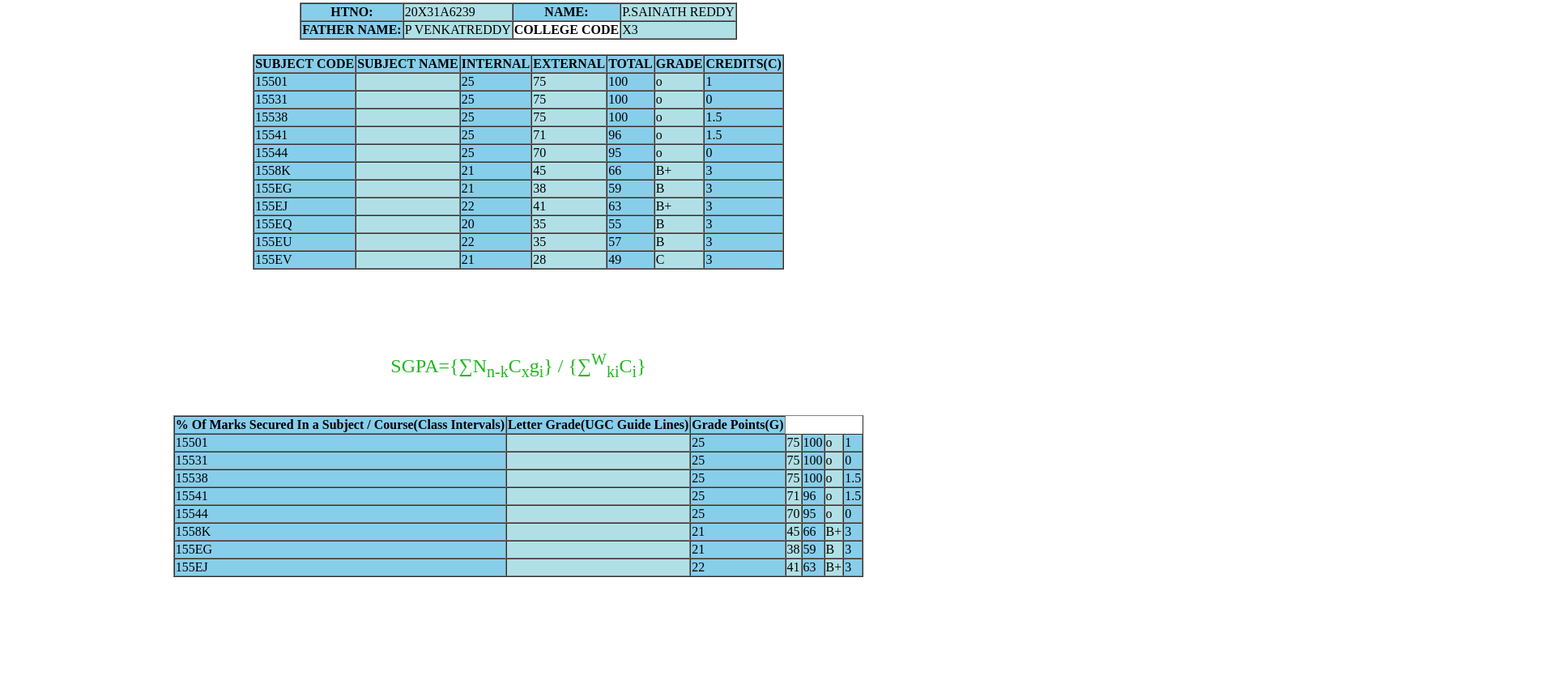
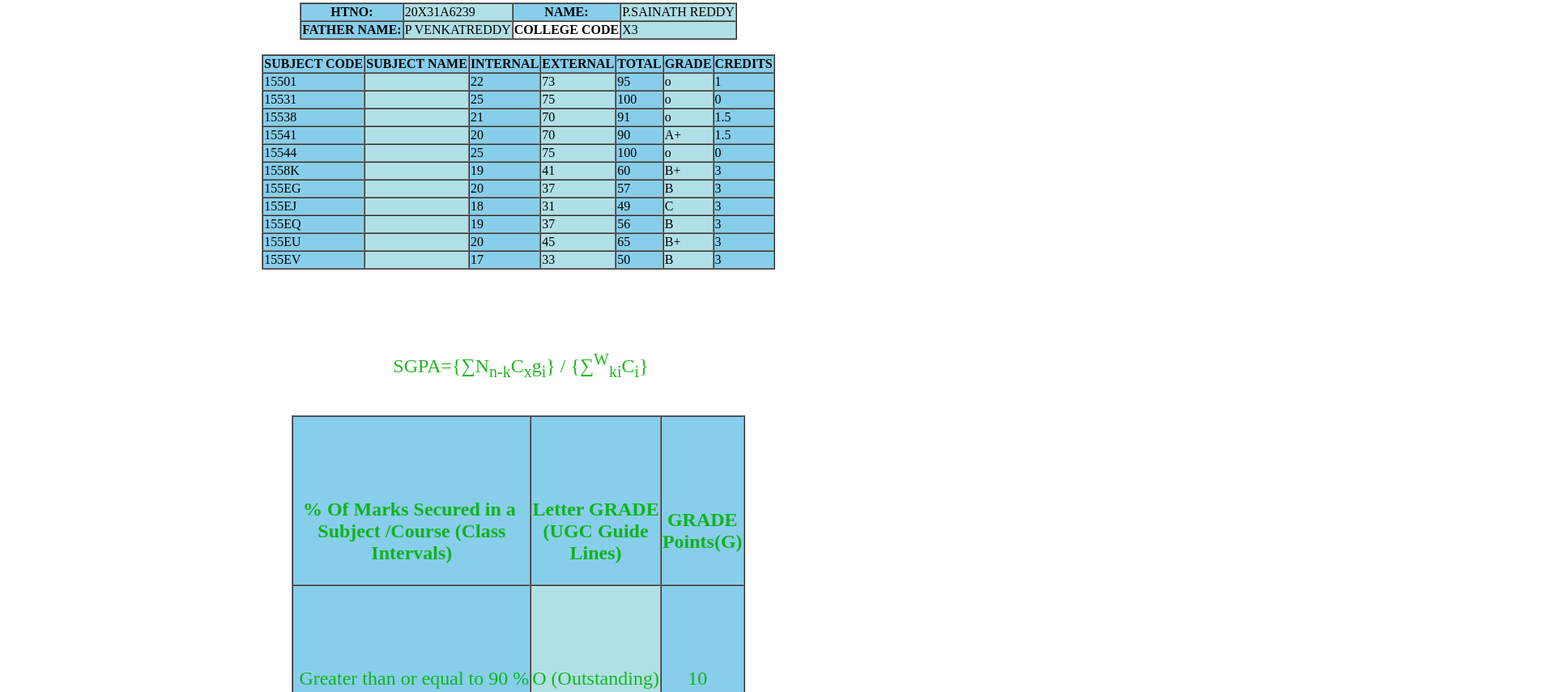
Before and after one commit to rishi13github/firstgit, a plain HTML site: page index.html in a window 1280 px wide. Shown: the part 149-1004 px from the top of the page at 81% size, 1920 px wide, since content can reach past the window. Before the commit the page ends 870 px from the top, so only its background shows below. Drawn offline with Linux system fonts and the light colour scheme.

Commit message:
Update index.html

```diff
--- a/index.html
+++ b/index.html
@@ -6,15 +6,16 @@
     <title>results.jntuh.Ac.in</title>
 </head>
 <body>
-    <pre>Result of &#8546; B.Tech. &#8544; Semester(R18) Regular 2023 Exams</pre>
-     <table border="" CELLSPACING="0px" align="center">
-        <tr>
+    <pre class="zero">Result of &#8546; B.Tech. &#8544; Semester(R18) Regular 2023 Exams</pre>
+    <div class="begin">
+     <table  border="" CELLSPACING="0px" align="center" class="tone">
+        <tr class="blue">
          <th>HTNO:</th>
-         <TD> 20X31A6239</TD>
+         <TD>  20X31A6239</TD>
          <TH> NAME:</TH>
          <TD> P.SAINATH REDDY</TD>
         </TR>
-         <TR class="ONE">
+         <TR class="black">
          <th> FATHER NAME:</th>
          <TD> P VENKATREDDY</TD>
          <TH>COLLEGE CODE</TH>
@@ -23,32 +24,33 @@
 
 
      </table>
+     </div>
 
 
 
-
+<div class="zone">
     <table border="" cellspacing="0px" align="center">
-        <tr>
+        <tr class="blue">
             <th>SUBJECT CODE</th> <BR>
             <th>SUBJECT NAME</th>
             <th>INTERNAL</th>
             <th>EXTERNAL</th>
             <th>TOTAL</th>
             <th>GRADE</th>
-            <th>CREDITS(C)</th>
+            <th>CREDITS</th>
         </tr>
-        <tr>
+        <tr class="black">
             <td>15501</td>
             <td>    </td>
-            <td>25</td>
-            <td>75</td>
-            <td>100</td>
+            <td>22</td>
+            <td>73</td>
+            <td>95</td>
             <td>o</td>
             <td>1</td>
 
 
         </tr>
-        <tr>
+        <tr class="blue">
             <td>15531</td>
             <td>    </td>
             <td>25</td>
@@ -58,121 +60,28 @@
             <td>0</td>
 
         </tr>
-        <tr>
+        <tr class="black">
             <td>15538</td>
             <td>    </td>
-            <td>25</td>
-            <td>75</td>
-            <td>100</td>
+            <td>21</td>
+            <td>70</td>
+            <td>91</td>
             <td>o</td>
             <td>1.5</td>
 
         </tr>
-        <tr>
+        <tr class="blue">
             <td>15541</td>
             <td>    </td>
-            <td>25</td>
-            <td>71</td>
-            <td>96</td>
-            <td>o</td>
+            <td>20</td>
+            <td>70</td>
+            <td>90</td>
+            <td>A+</td>
             <td>1.5</td>
 
         </tr>
-        <tr>
+        <tr class="black">
             <td>15544</td>
-            <td>    </td>
-            <td>25</td>
-            <td>70</td>
-            <td>95</td>
-            <td>o</td>
-            <td>0</td>
-
-        </tr>
-        <tr>
-            <td>1558K</td>
-            <td>    </td>
-            <td>21</td>
-            <td>45</td>
-            <td>66</td>
-            <td>B+</td>
-            <td>3</td>
-
-        </tr>
-        <tr>
-            <td>155EG</td>
-            <td>    </td>
-            <td>21</td>
-            <td>38</td>
-            <td>59</td>
-            <td>B</td>
-            <td>3</td>
-
-        </tr>
-        <tr>
-            <td>155EJ</td>
-            <td>    </td>
-            <td>22</td>
-            <td>41</td>
-            <td>63</td>
-            <td>B+</td>
-            <td>3</td>
-
-        </tr>
-        <tr>
-            <td>155EQ</td>
-            <td>    </td>
-            <td>20</td>
-            <td>35</td>
-            <td>55</td>
-            <td>B</td>
-            <td>3</td>
-
-        </tr>
-        <tr>
-            <td>155EU</td>
-            <td>    </td>
-            <td>22</td>
-            <td>35</td>
-            <td>57</td>
-            <td>B</td>
-            <td>3</td>
-
-        </tr>
-        <tr>
-            <td>155EV</td>
-            <td>    </td>
-            <td>21</td>
-            <td>28</td>
-            <td>49</td>
-            <td>C</td>
-            <td>3</td>
-
-        </tr>
-    </table>
-
-
-<PRE>SGPA={&#8721;<SUPER>N</SUPER><SUB>n-k</SUB>C<SUB>x</SUB>g<SUB>i</SUB>} / {&#8721;<sup>W</sup><sub>ki</sub>C<SUB>i</SUB>}</PRE>
-
-     <table border="" cellspacing="0px" align="center">
-        <tr>
-            <th>% Of Marks Secured In a Subject / Course(Class Intervals)</th> <BR>
-            <th>Letter Grade(UGC Guide Lines)</th>
-            <th>Grade
-            Points(G)</th>
-        </tr>
-            <tr>
-            <td>15501</td>
-            <td>    </td>
-            <td>25</td>
-            <td>75</td>
-            <td>100</td>
-            <td>o</td>
-            <td>1</td>
-
-
-        </tr>
-        <tr>
-            <td>15531</td>
             <td>    </td>
             <td>25</td>
             <td>75</td>
@@ -181,77 +90,152 @@
             <td>0</td>
 
         </tr>
-        <tr>
-            <td>15538</td>
-            <td>    </td>
-            <td>25</td>
-            <td>75</td>
-            <td>100</td>
-            <td>o</td>
-            <td>1.5</td>
-
-        </tr>
-        <tr>
-            <td>15541</td>
-            <td>    </td>
-            <td>25</td>
-            <td>71</td>
-            <td>96</td>
-            <td>o</td>
-            <td>1.5</td>
-
-        </tr>
-        <tr>
-            <td>15544</td>
-            <td>    </td>
-            <td>25</td>
-            <td>70</td>
-            <td>95</td>
-            <td>o</td>
-            <td>0</td>
-
-        </tr>
-        <tr>
+        <tr class="blue">
             <td>1558K</td>
             <td>    </td>
-            <td>21</td>
-            <td>45</td>
-            <td>66</td>
+            <td>19</td>
+            <td>41</td>
+            <td>60</td>
             <td>B+</td>
             <td>3</td>
 
         </tr>
-        <tr>
+        <tr class="black">
             <td>155EG</td>
             <td>    </td>
-            <td>21</td>
-            <td>38</td>
-            <td>59</td>
+            <td>20</td>
+            <td>37</td>
+            <td>57</td>
             <td>B</td>
             <td>3</td>
 
         </tr>
-        <tr>
+        <tr class="blue">
             <td>155EJ</td>
             <td>    </td>
-            <td>22</td>
-            <td>41</td>
-            <td>63</td>
+            <td>18</td>
+            <td>31</td>
+            <td>49</td>
+            <td>C</td>
+            <td>3</td>
+
+        </tr>
+        <tr class="black">
+            <td>155EQ</td>
+            <td>    </td>
+            <td>19</td>
+            <td>37</td>
+            <td>56</td>
+            <td>B</td>
+            <td>3</td>
+
+        </tr>
+        <tr class="blue">
+            <td>155EU</td>
+            <td>    </td>
+            <td>20</td>
+            <td>45</td>
+            <td>65</td>
             <td>B+</td>
             <td>3</td>
 
         </tr>
+        <tr class="black">
+            <td>155EV</td>
+            <td>    </td>
+            <td>17</td>
+            <td>33</td>
+            <td>50</td>
+            <td>B</td>
+            <td>3</td>
+
+        </tr>
+    </table>
+</div>
+
+
+<PRE class="one"> SGPA={&#8721;<SUPER>N</SUPER><SUB>n-k</SUB>C<SUB>x</SUB>g<SUB>i</SUB>} / {&#8721;<sup>W</sup><sub>ki</sub>C<SUB>i</SUB>}</PRE>
+<div class="second">
+<table class="sectable" border="" cellspacing="0px" align="center" style="width: 200px;">
+
+    <tr class="blue">
+        <th> <pre>% Of Marks Secured in a
+Subject /Course (Class
+ Intervals) </pre></th> <BR>
+
+        <th><pre>Letter GRADE
+(UGC Guide
+Lines)</pre></th>
+
+<th><pre>GRADE
+Points(G)</pre></th>
+
+    </tr>
+    <tr class="black">
+        <td><PRE> Greater than or equal to 90 %</PRE></td>
+        <td> <pre>O (Outstanding)</pre> </td>
+        <td><pre>    10      </pre></td>
 
 
 
+    </tr>
+    <tr class="blue">
+        <td><pre> 80 and Less than 90 %</pre></td>
+        <td> <pre> A+ (Excellent)</pre></td>
+        <td><pre>    9      </pre></td>
+    </tr>
+    <tr class="black">
+        <td><pre> 70 and Less than 80 %</pre></td>
+        <td> <pre> A (Very Good)</pre></td>
+        <td><pre>    8      </pre></td>
 
 
+    </tr>
+    <tr class="blue">
+        <td><pre> 60 and Less than 70 %</pre></td>
+        <td> <pre> B+ (GOOD)</pre></td>
+        <td><pre>    7      </pre></td>
 
 
-<TABLE>
+    </tr>
+    <tr class="black">
+        <td><pre> 50 and Less than 60 %</pre></td>
+        <td> <pre> B (Average)</pre></td>
+        <td><pre>    6      </pre></td>
 
-</TABLE>
 
+    </tr>
+    <tr class="blue">
+        <td><pre> 40 and Less than 50 %</pre></td>
+        <td> <pre> C (Pass)</pre></td>
+        <td><pre>    5      </pre></td>
+
+
+    </tr>
+    <tr class="black">
+        <td><pre> Below 40 %</pre></td>
+        <td> <pre> F(Fail)</pre></td>
+        <td><pre>    0      </pre></td>
+
+
+    </tr>
+    <tr class="blue">
+        <td><pre> Absent</pre></td>
+        <td> <pre> Ab</pre></td>
+        <td><pre>    0      </pre></td>
+
+
+    </tr>
+</table>
+</div>
+
+</div>
+
+
+              <button type="submit">Print</button>
+
+ <PRE CLASS="NOTE">**Note: As per prevailing practice since 2012, if difference of marks after revaluation and first valuation is more than or equal to 15% of maximum external marks then revaluation marks will be retained.
+     If the change is less than 15% or marks secured in revaluation is less than first valuation marks, the first valuation marks shall be retained.</PRE>
 
 </body>
 </html>
```
